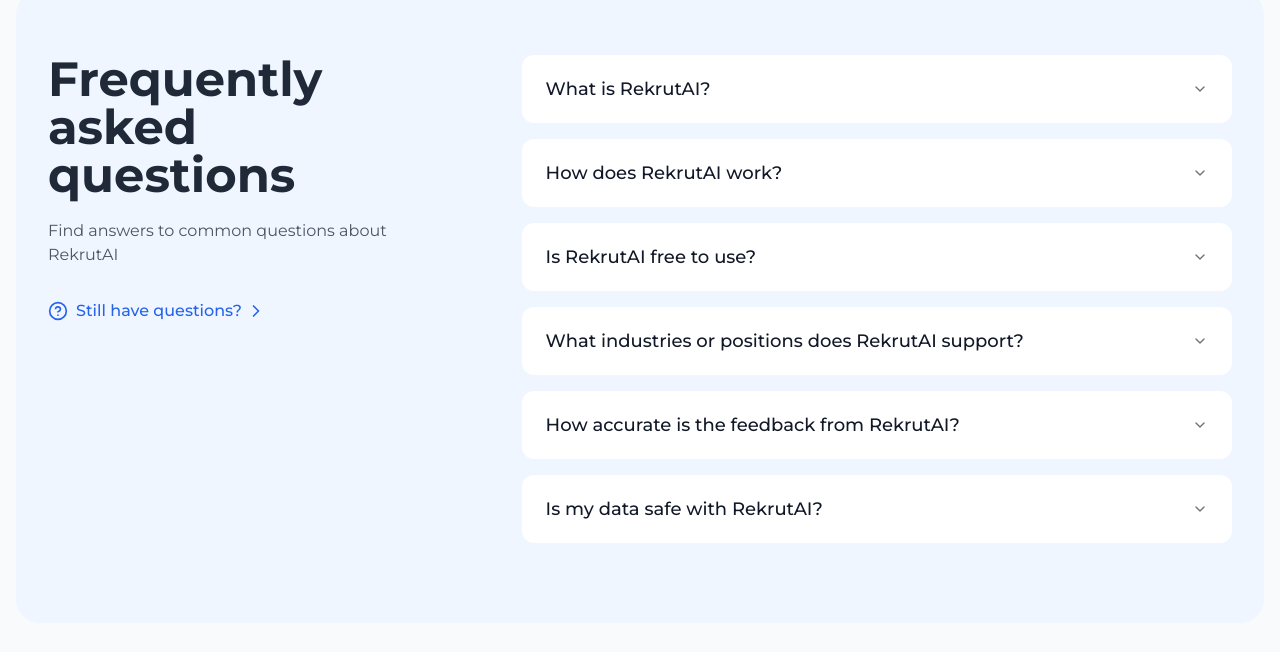
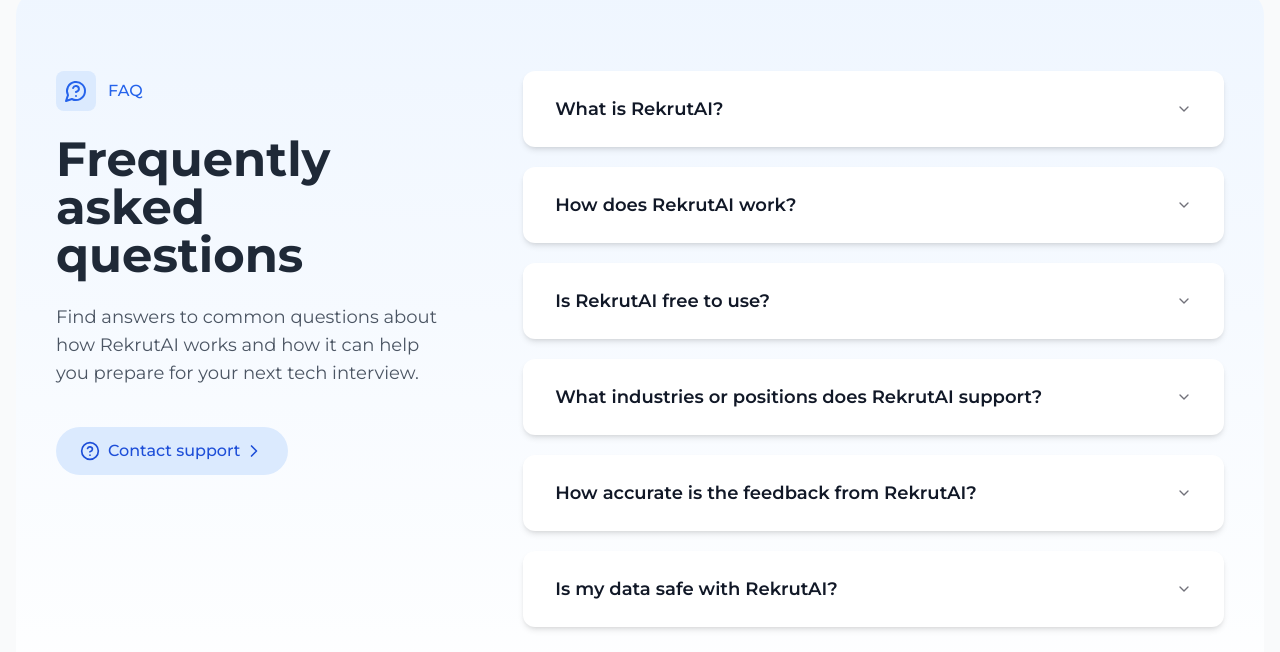
Before and after one commit to dhekaag/rekrut-ai, a React (Vite) app in the folder src/rekrut-ai-frontend/: page / in a window 1280 px wide. Shown: the part 1988-2640 px from the top of the page. Built offline with nearby package versions, Linux system fonts and the light colour scheme; no server answers.

Commit message:
feat: enhance interview session management and improve FAQ section layout

```diff
--- a/src/rekrut-ai-frontend/src/App.jsx
+++ b/src/rekrut-ai-frontend/src/App.jsx
@@ -12,10 +12,12 @@
 
   useEffect(() => {
     const hasSessionStorage = sessionStorage.getItem("app_initialized");
+    const isInterviewProcess =
+      window.location.pathname === "/services/interview-process";
 
     if (!hasSessionStorage) {
       sessionStorage.setItem("app_initialized", "true");
-    } else {
+    } else if (!isInterviewProcess) {
       Cookies.remove("interview_session");
       Cookies.remove("interview_answers");
       Cookies.remove("selected_job_topics");
@@ -29,11 +31,13 @@
       }
     }
 
-    const handleBeforeUnload = () => {
-      Cookies.remove("interview_session");
-      Cookies.remove("interview_answers");
-      Cookies.remove("selected_job_topics");
-      dispatch(resetInterview());
+    const handleBeforeUnload = (event) => {
+      if (window.location.pathname !== "/services/interview-process") {
+        Cookies.remove("interview_session");
+        Cookies.remove("interview_answers");
+        Cookies.remove("selected_job_topics");
+        dispatch(resetInterview());
+      }
     };
 
     window.addEventListener("beforeunload", handleBeforeUnload);
--- a/src/rekrut-ai-frontend/src/components/FAQAccordion.jsx
+++ b/src/rekrut-ai-frontend/src/components/FAQAccordion.jsx
@@ -1,6 +1,6 @@
 import React from "react";
 import { Link } from "react-router-dom";
-import { ChevronRight, CircleHelp } from "lucide-react";
+import { ChevronRight, CircleHelp, MessageCircleQuestion } from "lucide-react";
 import { faqData } from "@/constants/faqData";
 import {
   Accordion,
@@ -11,41 +11,50 @@
 
 const FAQAccordion = () => {
   return (
-    <div className="w-full mx-auto py-16 bg-blue-50 rounded-3xl">
-      <div className="w-full mx-auto px-4 sm:px-6 lg:px-8 max-w-7xl">
-        <div className="flex flex-col lg:flex-row lg:items-start lg:justify-between gap-12">
+    <div className="w-full mx-auto py-20 bg-gradient-to-b from-blue-50 to-white rounded-3xl">
+      <div className="w-full mx-auto px-6 sm:px-8 lg:px-10 max-w-7xl">
+        <div className="flex flex-col lg:flex-row lg:items-start lg:justify-between gap-14">
           <div className="lg:w-1/3">
-            <h2 className="text-4xl sm:text-5xl font-bold text-gray-800 mb-5">
+            <div className="flex items-center gap-3 mb-6">
+              <div className="bg-blue-100 p-2 rounded-lg">
+                <MessageCircleQuestion className="h-6 w-6 text-blue-600" />
+              </div>
+              <span className="text-blue-600 font-medium">FAQ</span>
+            </div>
+            <h2 className="text-4xl sm:text-5xl font-bold text-gray-800 mb-6 leading-tight">
               Frequently asked questions
             </h2>
-            <p className="text-gray-600 mb-8">
-              Find answers to common questions about RekrutAI
+            <p className="text-gray-600 mb-10 text-lg">
+              Find answers to common questions about how RekrutAI works and how
+              it can help you prepare for your next tech interview.
             </p>
             <Link
               to="/"
-              className="inline-flex items-center text-blue-600 font-medium hover:text-blue-700 transition-colors group"
+              className="inline-flex items-center bg-blue-100 text-blue-700 px-6 py-3 rounded-full font-medium hover:bg-blue-200 transition-colors group"
             >
               <CircleHelp className="mr-2 h-5 w-5" />
-              Still have questions?
+              Contact support
               <ChevronRight className="ml-1 h-5 w-5 transform transition-transform duration-300 group-hover:translate-x-1" />
             </Link>
           </div>
 
-          <div className="lg:w-3/5 space-y-4">
+          <div className="lg:w-3/5 space-y-5">
             <Accordion type="single" collapsible className="w-full">
               {faqData.map((item, index) => (
                 <AccordionItem
                   key={index}
                   value={`item-${index}`}
-                  className="bg-white rounded-xl mb-4 border-none overflow-hidden"
+                  className="bg-white rounded-xl mb-5 border-none overflow-hidden shadow-md hover:shadow-lg transition-shadow duration-300"
                 >
-                  <AccordionTrigger className="px-6 py-5 hover:no-underline">
-                    <span className="text-lg font-medium text-gray-900 text-left">
+                  <AccordionTrigger className="px-8 py-6 hover:no-underline data-[state=open]:bg-blue-50">
+                    <span className="text-lg font-semibold text-gray-900 text-left">
                       {item.question}
                     </span>
                   </AccordionTrigger>
-                  <AccordionContent className="px-6 pb-6 pt-0">
-                    <p className="text-gray-700">{item.answer}</p>
+                  <AccordionContent className="px-8 pb-7 pt-2">
+                    <p className="text-gray-700 leading-relaxed text-base">
+                      {item.answer}
+                    </p>
                   </AccordionContent>
                 </AccordionItem>
               ))}
--- a/src/rekrut-ai-frontend/src/pages/Home.jsx
+++ b/src/rekrut-ai-frontend/src/pages/Home.jsx
@@ -1,4 +1,6 @@
-import React from "react";
+import React, { useEffect } from "react";
+import { useDispatch } from "react-redux";
+import { resetInterview } from "@/features/slices/interviewSlice";
 import InterviewCards from "@/components/Fragments/InterviewCard";
 import HeroSection from "@/components/HeroSection";
 import HowItWorks from "@/components/HowItWorks";
@@ -7,6 +9,12 @@
 import AboutUs from "@/components/AboutUs";
 
 const Home = () => {
+  const dispatch = useDispatch();
+
+  useEffect(() => {
+    dispatch(resetInterview());
+  }, [dispatch]);
+
   return (
     <div className="min-h-screen bg-gray-50">
       <HeroSection />
--- a/src/rekrut-ai-frontend/src/routes/index.jsx
+++ b/src/rekrut-ai-frontend/src/routes/index.jsx
@@ -1,6 +1,5 @@
 import { createBrowserRouter } from "react-router-dom";
 import Home from "../pages/Home";
-import About from "../pages/About";
 import Root from "../pages/Root";
 import NotFound from "../pages/NotFound";
 import Service from "../pages/Service";
@@ -14,10 +13,6 @@
       {
         path: "/",
         element: <Home />,
-      },
-      {
-        path: "/about",
-        element: <About />,
       },
       {
         path: "/services",
```
